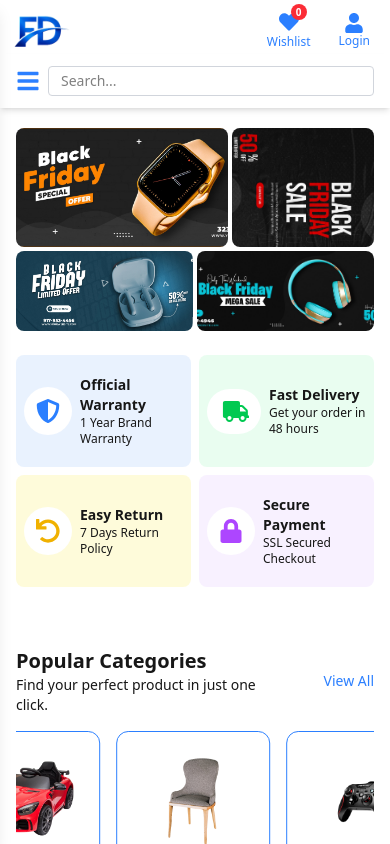
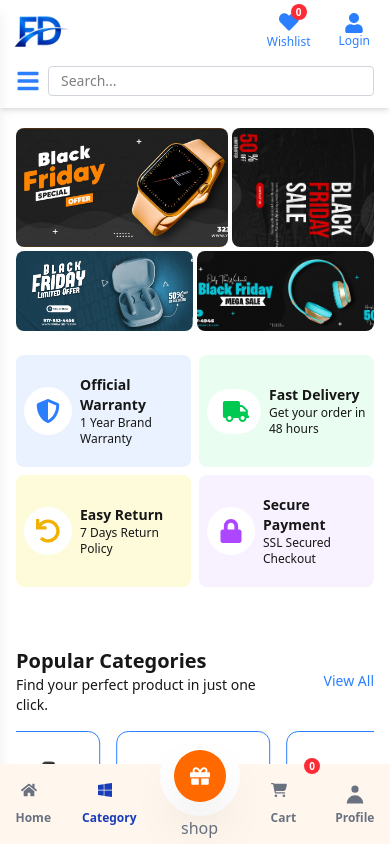
Before and after one commit to kayesmahmud000/fast-dokan, a Next.js app: page / in a window 390 px wide. Shown: the top 844 px of the page. Built offline with nearby package versions, Linux system fonts and the light colour scheme.

Commit message:
changed the mobile bottom

```diff
--- /dev/null
+++ b/src/components/common/MobileBottomMenu.jsx
@@ -0,0 +1,90 @@
+'use client';
+
+import React, { useState } from 'react';
+import { FaGift, FaHome, FaWindows } from 'react-icons/fa';
+import { FaCartShopping } from 'react-icons/fa6';
+
+export default function MobileBottomMenu() {
+  const [activeLink, setActiveLink] = useState('category');
+  const NavItem = ({ name, icon, isActive, onClick }) => (
+    <div
+      className={`flex flex-col items-center justify-center p-2 cursor-pointer transition-all duration-300 ${
+        isActive ? 'text-blue-800' : 'text-gray-500 hover:text-orange-400'
+      }`}
+      onClick={onClick}
+    >
+      <div className="w-6 h-6 mb-1">{icon}</div>
+      <span className="text-xs font-semibold select-none">{name}</span>
+    </div>
+  );
+
+  return (
+    <div className="fixed bottom-0 left-0 right-0 z-50 bg-orange-50 shadow-xl w-full">
+      <div className="relative flex items-center justify-around w-full h-20">
+        {/* Home Nav Item */}
+        <NavItem
+          name="Home"
+          icon={<FaHome />}
+          isActive={activeLink === 'home'}
+          onClick={() => setActiveLink('home')}
+        />
+
+        {/* Category Nav Item */}
+        <NavItem
+          name="Category"
+          icon={<FaWindows />}
+          isActive={activeLink === 'category'}
+          onClick={() => setActiveLink('category')}
+        />
+
+        {/* Floating 'Shop' button */}
+        <div className="flex flex-col justify-center items-center ">
+          <div className="flex-grow w-20 h-20 -mt-8 flex items-center justify-center bg-white p-1 rounded-full">
+            <div className="relative flex items-center justify-center w-13 h-13 bg-orange-500 rounded-full shadow-2xl cursor-pointer p-4">
+              <FaGift className="size-10 text-white" />
+            </div>
+          </div>
+          <span className="text-gray-500">shop</span>
+        </div>
+
+        {/* Cart Nav Item with badge */}
+        <div className="relative flex flex-col items-center justify-center p-2 cursor-pointer transition-all duration-300">
+          <NavItem
+            name="Cart"
+            icon={
+              <div className="relative w-full h-full">
+                <FaCartShopping />
+              </div>
+            }
+            isActive={activeLink === 'cart'}
+            onClick={() => setActiveLink('cart')}
+          />
+          {/* Cart badge with count */}
+          <span className="absolute top-0 right-0 inline-flex items-center justify-center w-4 h-4 text-[10px] font-bold text-white bg-red-500 rounded-full -mt-2 -mr-2">
+            0
+          </span>
+        </div>
+
+        {/* Profile Nav Item */}
+        <NavItem
+          name="Profile"
+          icon={
+            <svg
+              className="w-full h-full"
+              fill="currentColor"
+              viewBox="0 0 20 20"
+            >
+              <path
+                fillRule="evenodd"
+                d="M10 9a3 3 0 100-6 3 3 0 000 6zm-7 9a7 7 0 1114 0H3z"
+                clipRule="evenodd"
+              />
+            </svg>
+          }
+          isActive={activeLink === 'profile'}
+          onClick={() => setActiveLink('profile')}
+        />
+      </div>
+    </div>
+  );
+}
```
